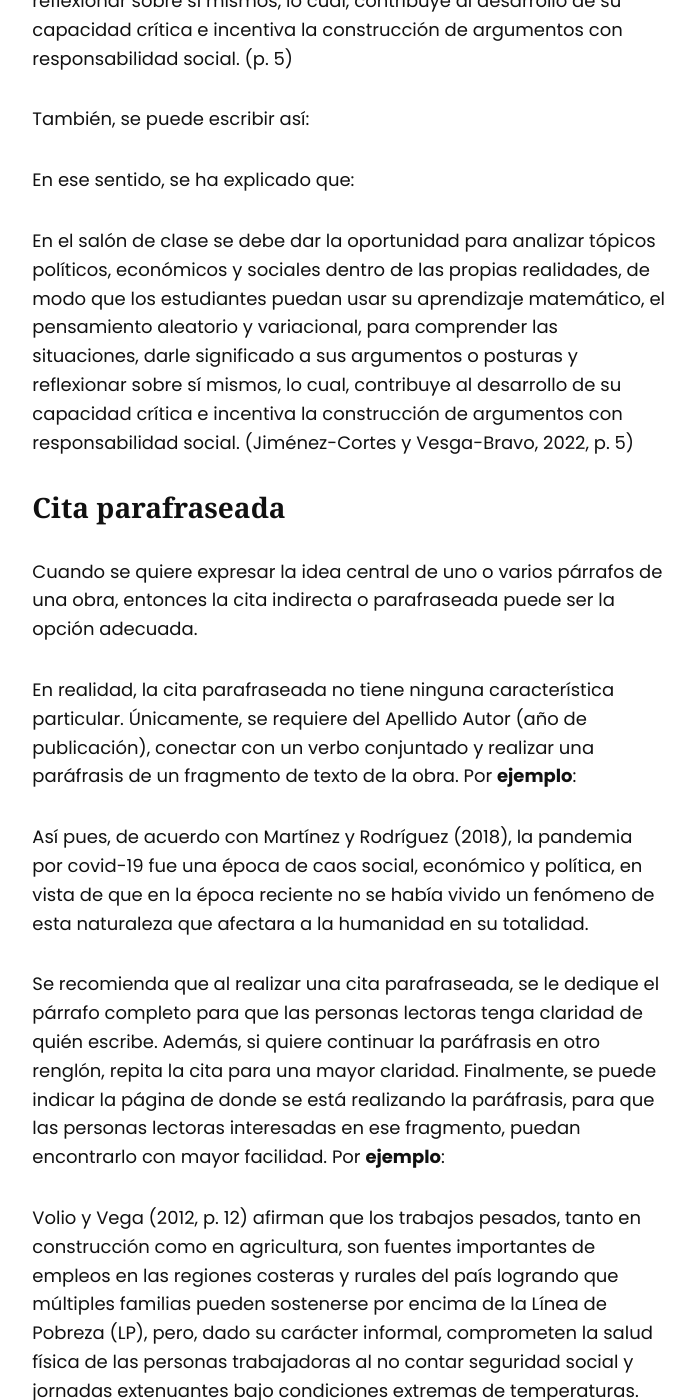
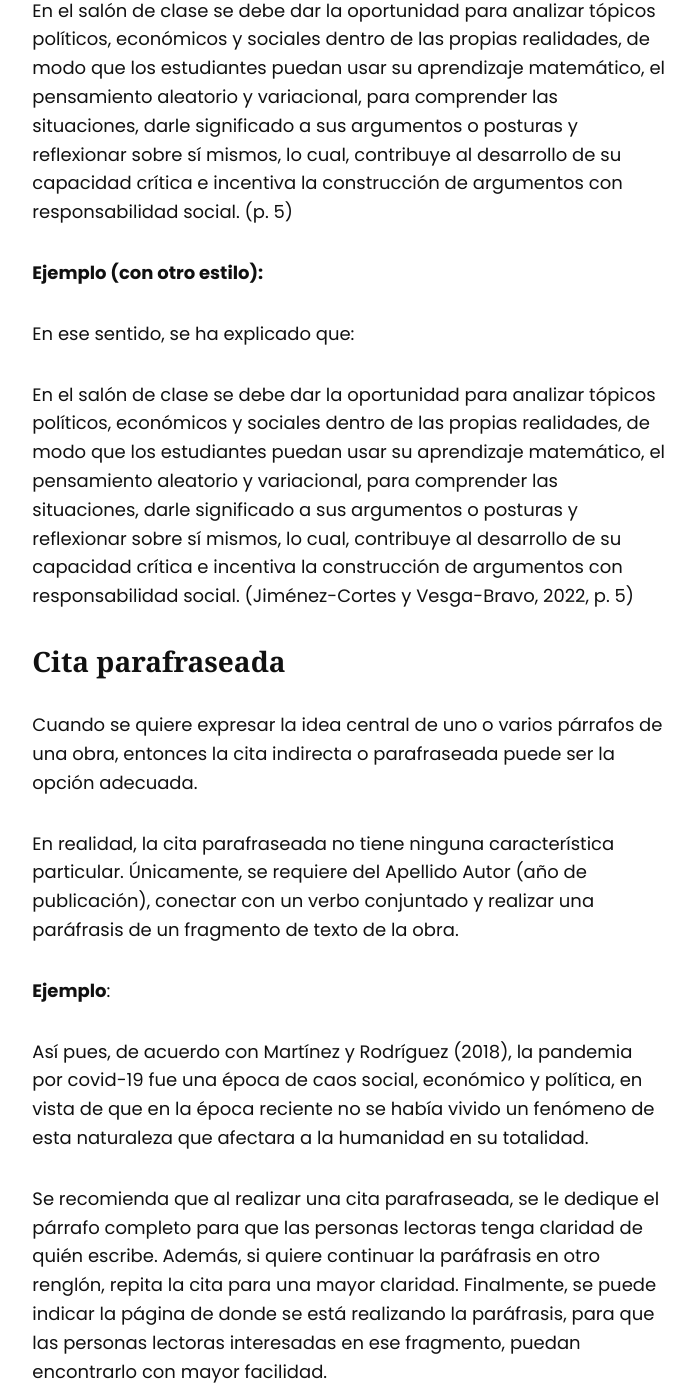
Before and after one commit to asoesem/asoesem.github.io, a Jekyll site: the page built from _posts/2024-03-29-Que son las Normas APA.md, in a window 1280 px wide and 1400 px high, scrolled down 6551 px. Shown: the whole window, without its empty margins (457-1152 px from the left). Built offline with Jekyll 4.4.1, drawn with Linux system fonts in a browser that asks for light colours; some of the changed text lies outside the part shown.

Commit message:
2024-03-29-Que son las Normas APA.md
Correcciones de estilo.

```diff
--- a/_posts/2024-03-29-Que son las Normas APA.md
+++ b/_posts/2024-03-29-Que son las Normas APA.md
@@ -46,7 +46,7 @@
 
 En caso de requerir utilizar más niveles de subtítulos, visite el siguiente enlace ([Toque aquí](https://normas-apa.org/formato/titulos-y-subtitulos/)).
 
-Además, APA 7 establece que la **enumeración de las páginas** **debe estar en la página *superior derecha*, iniciando desde la portada.
+Además, APA 7 establece que la **enumeración de las páginas** debe estar en la página *superior derecha*, iniciando desde la portada.
 
 ![Enumeración de las páginas](/images/123.png)
 
@@ -66,7 +66,7 @@
 - Cita textual, también llamada *cita directa*.
 - Cita parafraseada, también llamada *cita indirecta*.
 
-Nota futura: Si son 3 o más autores, se utilizan los apellidos de la primera persona autora y se utiliza *et al.* .
+**Nota futura**: Si son 3 o más autores, se utilizan los apellidos de la primera persona autora y se utiliza *et al*.
 
 ## Cita textual
 
@@ -76,11 +76,15 @@
 
 Si la cita es de **menos de 40 palabras**, entonces la cita se integrará en el párrafo actual, lo que se realizar de dos formas: una cita narrativa o una cita integrador
 
-Una **cita narrativa** introduce los *apellidos de la(s) persona(s) autora(s)* *(año de publicación)*, los conecta con un verbo conjugado, para luego escribir la cita entre comillas y finalizar con la página entre paréntesis. Por **ejemplo**:
+Una **cita narrativa** introduce los *apellidos de la(s) persona(s) autora(s)* *(año de publicación)*, los conecta con un verbo conjugado, para luego escribir la cita entre comillas y finalizar con la página entre paréntesis.
+
+**Ejemplo**:
 
 En ese sentido, Jiménez-Cortes y Vesga-Bravo (2022) indican que “la pedagogía crítica hace referencia a la creación de conocimiento desde diferentes áreas a partir de reflexiones sobre una comunidad, de manera que los individuos se cuestionen y responsabilicen de sus acciones ante la sociedad” (p. 3), por lo que los docentes, en colaboración con las autoridades administrativas, deben procurar el fomento de este tipo de pedagogía.
 
-De igual manera, una **cita integradora** expone la cita directa entre comillas y luego cierra con la referencia en el siguiente formato: *(Apellidos del Autor y Apellidos de la Autora, año de publicación, página de la obra)*, utilizándola como parte del mismo texto. Por **ejemplo**:
+De igual manera, una **cita integradora** expone la cita directa entre comillas y luego cierra con la referencia en el siguiente formato: *(Apellidos del Autor y Apellidos de la Autora, año de publicación, página de la obra)*, utilizándola como parte del mismo texto.
+
+**Ejemplo**:
 
 Dado que “la pedagogía crítica hace referencia a la creación de conocimiento desde diferentes áreas a partir de reflexiones sobre una    comunidad, de manera que los individuos se cuestionen y responsabilicen de sus acciones ante la sociedad” (Jiménez-Cortes y              Vesga-Bravo, 2022, p. 3), los docentes deben ser formados y capacitados desde esta misma pedagogía.
 
@@ -88,13 +92,15 @@
 
 Si la cita textual es de más de 40 palabras, se separará del párrafo actual con sangría de 1.27 cm a la izquierda y sin comillas.
 
-Una **cita narrativa en bloque** introduce los *apellidos de la(s) persona(s) autora(s)*, conecta con un verbo conjugado y escribir la cita en un párrafo aparte con la página de la cita en paréntesis al final de este. Por **ejemplo**:
+Una **cita narrativa en bloque** introduce los *apellidos de la(s) persona(s) autora(s)*, conecta con un verbo conjugado y escribir la cita en un párrafo aparte con la página de la cita en paréntesis al final de este.
+
+**Ejemplo**:
 
 En sentido, Jiménez-Cortes y Vesga-Bravo (2022) explican que:
 
 En el salón de clase se debe dar la oportunidad para analizar tópicos políticos, económicos y sociales dentro de las propias realidades, de modo que los estudiantes puedan usar su aprendizaje matemático, el pensamiento aleatorio y variacional, para comprender las situaciones, darle significado a sus argumentos o posturas y reflexionar sobre sí mismos, lo cual, contribuye al desarrollo de su capacidad crítica e incentiva la construcción de argumentos con responsabilidad social. (p. 5)
 
-También, se puede escribir así:
+**Ejemplo (con otro estilo):**
 
 En ese sentido, se ha explicado que:
 
@@ -104,11 +110,15 @@
 
 Cuando se quiere expresar la idea central de uno o varios párrafos de una obra, entonces la cita indirecta o parafraseada puede ser la opción adecuada.
 
-En realidad, la cita parafraseada no tiene ninguna característica particular. Únicamente, se requiere del Apellido Autor (año de publicación), conectar con un verbo conjuntado y realizar una paráfrasis de un fragmento de texto de la obra. Por **ejemplo**:
+En realidad, la cita parafraseada no tiene ninguna característica particular. Únicamente, se requiere del Apellido Autor (año de publicación), conectar con un verbo conjuntado y realizar una paráfrasis de un fragmento de texto de la obra.
+
+**Ejemplo**:
 
 Así pues, de acuerdo con Martínez y Rodríguez (2018), la pandemia por covid-19 fue una época de caos social, económico y política, en vista de que en la época reciente no se había vivido un fenómeno de esta naturaleza que afectara a la humanidad en su totalidad.
 
-Se recomienda que al realizar una cita parafraseada, se le dedique el párrafo completo para que las personas lectoras tenga claridad de quién escribe. Además, si quiere continuar la paráfrasis en otro renglón, repita la cita para una mayor claridad. Finalmente, se puede indicar la página de donde se está realizando la paráfrasis, para que las personas lectoras interesadas en ese fragmento, puedan encontrarlo con mayor facilidad. Por **ejemplo**:
+Se recomienda que al realizar una cita parafraseada, se le dedique el párrafo completo para que las personas lectoras tenga claridad de quién escribe. Además, si quiere continuar la paráfrasis en otro renglón, repita la cita para una mayor claridad. Finalmente, se puede indicar la página de donde se está realizando la paráfrasis, para que las personas lectoras interesadas en ese fragmento, puedan encontrarlo con mayor facilidad.
+
+**Ejemplo**:
 
 Volio y Vega (2012, p. 12) afirman que los trabajos pesados, tanto en construcción como en agricultura, son fuentes importantes de empleos en las regiones costeras y rurales del país logrando que múltiples familias pueden sostenerse por encima de la Línea de Pobreza (LP), pero, dado su carácter informal, comprometen la salud física de las personas trabajadoras al no contar seguridad social y jornadas extenuantes bajo condiciones extremas de temperaturas.
 
```
